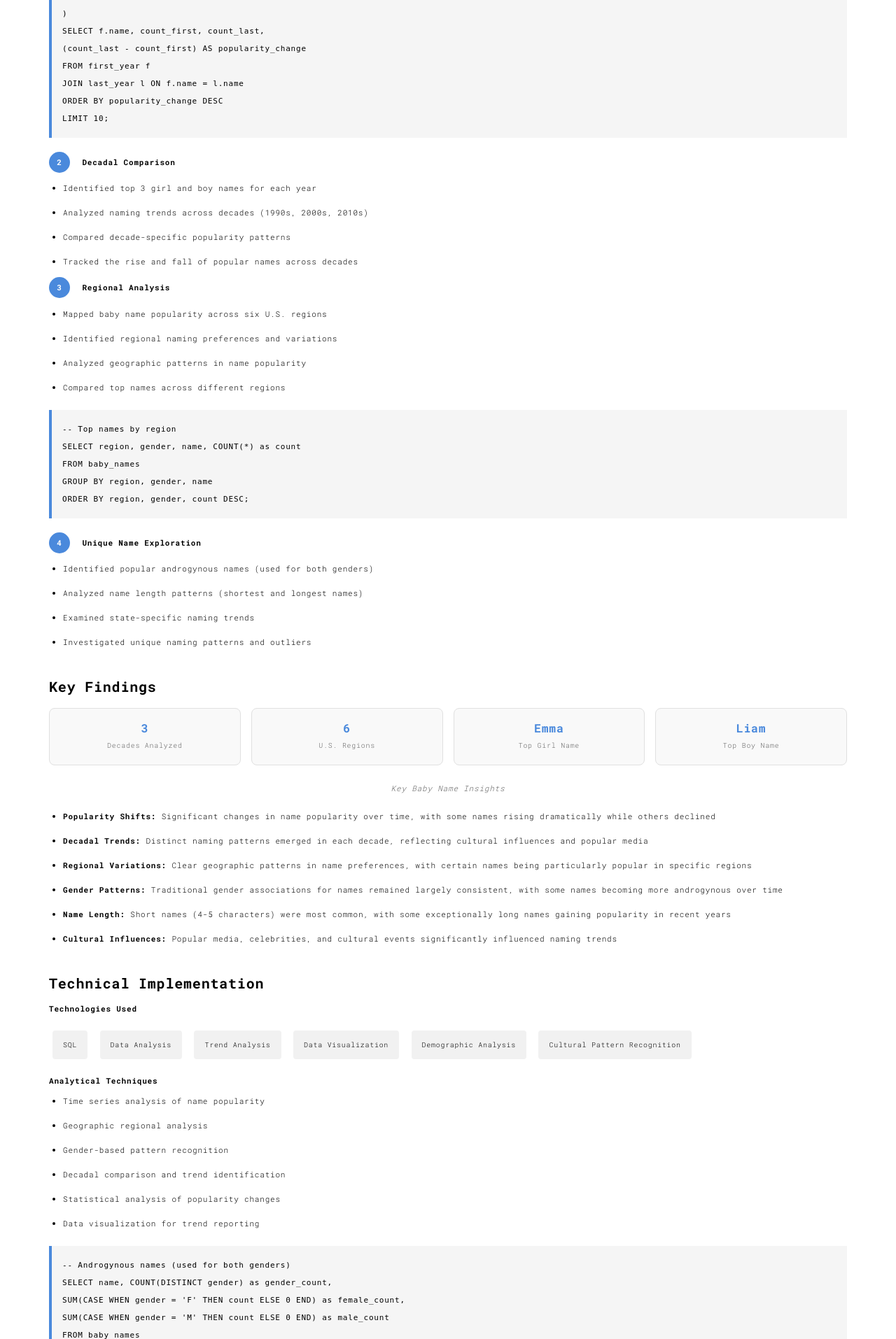
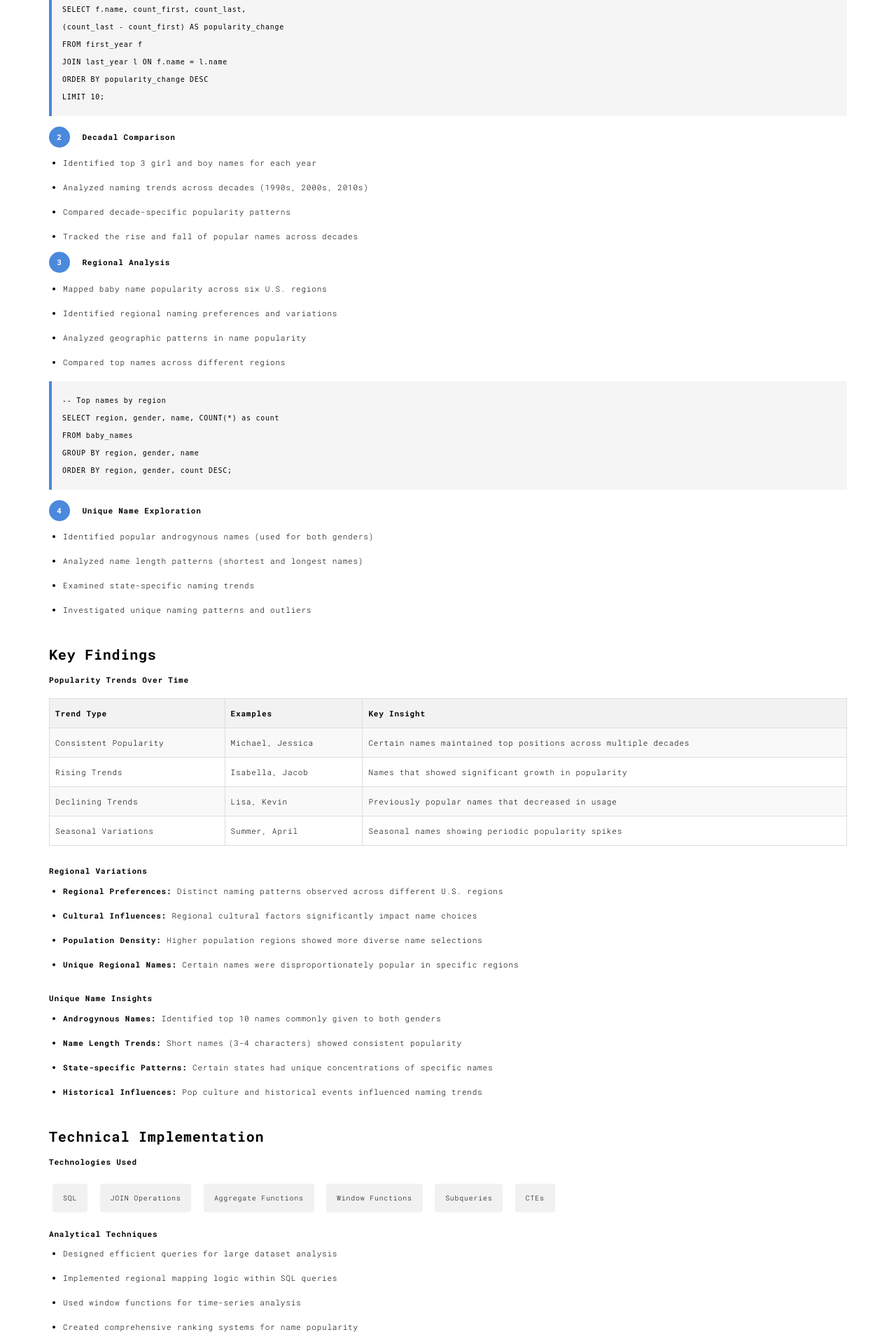
Before and after one commit to pochiman/PythonDeveloper, a Flask app: template S19_Web_Development_with_Python/web_server/templates/work012.html in a window 1280 px wide. Shown: the part 2093-4007 px from the top of the page at 70% size. Run offline with Flask 3, Linux system fonts and the light colour scheme; the template is opened without the code that fills it, so the values that code supplies are empty; some libraries are stand-ins or nearby versions.

Commit message:
initial commit

```diff
--- a/S19_Web_Development_with_Python/web_server/templates/work012.html
+++ b/S19_Web_Development_with_Python/web_server/templates/work012.html
@@ -86,39 +86,47 @@
     margin-right: 10px;
   }
 
-  .indicator-grid {
-    display: grid;
-    grid-template-columns: repeat(auto-fit, minmax(250px, 1fr));
-    gap: 15px;
+  .analysis-table {
+    width: 100%;
+    border-collapse: collapse;
     margin: 20px 0;
   }
 
-  .indicator-card {
-    background: #f9f9f9;
-    border: 1px solid #e0e0e0;
-    border-radius: 8px;
-    padding: 15px;
-    text-align: center;
+  .analysis-table th, .analysis-table td {
+    border: 1px solid #ddd;
+    padding: 8px;
+    text-align: left;
   }
 
-  .indicator-value {
-    font-size: 1.5em;
-    font-weight: bold;
-    color: #4a89dc;
+  .analysis-table th {
+    background-color: #f2f2f2;
   }
 
-  .indicator-label {
-    font-size: 0.9em;
-    color: #666;
+  .analysis-table tr:nth-child(even) {
+    background-color: #f9f9f9;
   }
 
-  .sql-code {
+  .region-badge {
+    display: inline-block;
+    background: #e7f3ff;
+    padding: 4px 8px;
+    margin: 2px;
+    border-radius: 3px;
+    font-size: 0.8em;
+  }
+
+  .code-snippet {
     background-color: #f5f5f5;
     border-left: 4px solid #4a89dc;
     padding: 15px;
+    margin: 15px 0;
     font-family: monospace;
+    font-size: 0.9em;
     overflow-x: auto;
-    margin: 20px 0;
+  }
+
+  .section-spacing {
+    margin-top: 30px;
   }
 </style>
 </head>
@@ -148,18 +156,39 @@
         </ul>
 
         <ul class="nav navbar-nav navbar-right navbar-small visible-md visible-lg">
-          <li><a href="./work001.html" title="">001</a></li>
-          <li><a href="./work002.html" title="">002</a></li>
-          <li><a href="./work003.html" title="">003</a></li>
-          <li><a href="./work004.html" title="">004</a></li>
-          <li><a href="./work005.html" title="">005</a></li>
-          <li><a href="./work006.html" title="">006</a></li>
-          <li><a href="./work007.html" title="">007</a></li>
-          <li><a href="./work008.html" title="">008</a></li>
-          <li><a href="./work009.html" title="">009</a></li>
-          <li><a href="./work010.html" title="">010</a></li>
-          <li><a href="./work011.html" title="">011</a></li>
-          <li><a href="./work012.html" title="" class="active">012</a></li>
+          <li class="dropdown">
+            <a href="#" class="dropdown-toggle" data-toggle="dropdown">
+              012 <span class="caret"></span>
+            </a>
+            <ul class="dropdown-menu">
+              <li><a href="./works.html">All Projects</a></li>
+              <li class="divider"></li>
+              <li><a href="./work001.html">001 : Algorithmic Forex Trading</a></li>
+              <li><a href="./work002.html">002 : AirBnB Listing Analysis</a></li>
+              <li><a href="./work003.html">003 : Electricity Usage Analysis</a></li>
+              <li><a href="./work004.html">004 : Customer Data Preparation</a></li>
+              <li><a href="./work005.html">005 : Customer Classification</a></li>
+              <li><a href="./work006.html">006 : Customer Segmentation</a></li>
+              <li><a href="./work007.html">007 : Global Video Game Sales</a></li>
+              <li><a href="./work008.html">008 : Predicting Fuel Economy</a></li>
+              <li><a href="./work009.html">009 : World Economic Report</a></li>
+              <li><a href="./work010.html">010 : Restaurant Order Analysis</a></li>
+              <li><a href="./work011.html">011 : Motor Vehicle Thefts</a></li>
+              <li><a href="./work012.html">012 : Baby Name Trend Analysis</a></li>
+              <li><a href="./work013.html">013 : Coffee Shop Dashboard</a></li>
+              <li><a href="./work014.html">014 : Traffic Safety Analysis</a></li>
+              <li><a href="./work015.html">015 : Customer Complaint Tracking</a></li>
+              <li><a href="./work016.html">016 : Global Electronics Retailer</a></li>
+              <li><a href="./work017.html">017 : HR Survey Analysis</a></li>
+              <li><a href="./work018.html">018 : Manufacturing Downtime</a></li>
+              <li><a href="./work019.html">019 : MoMA Art Explorer</a></li>
+              <li><a href="./work020.html">020 : CrossFit Games Analysis</a></li>
+              <li><a href="./work021.html">021 : Global CO2 Emissions</a></li>
+              <li><a href="./work022.html">022 : Supply Chain Shipping</a></li>
+              <li><a href="./work023.html">023 : CRM Sales Dashboard</a></li>
+              <li><a href="./work024.html">024 : Stock Market Tracker</a></li>
+            </ul>
+          </li>
         </ul>
       </div>
     </div>
@@ -182,11 +211,11 @@
 
           <div class="tech-stack text-center">
             <span class="tech-item">SQL</span>
-            <span class="tech-item">Data Analysis</span>
-            <span class="tech-item">Trend Analysis</span>
-            <span class="tech-item">Cultural Patterns</span>
-            <span class="tech-item">Data Visualization</span>
-            <span class="tech-item">Demographic Analysis</span>
+            <span class="tech-item">JOIN Operations</span>
+            <span class="tech-item">Aggregate Functions</span>
+            <span class="tech-item">Window Functions</span>
+            <span class="tech-item">Subqueries</span>
+            <span class="tech-item">CTEs</span>
           </div>
         </div>
       </div>
@@ -194,8 +223,8 @@
       <div class="col-md-8 col-md-offset-2 section-container-spacer">
         <div class="row">
           <div class="col-xs-12 col-md-6">
-            <img src="./static/assets/images/work012_2.jpg" class="img-responsive" alt="Regional Name Variations">
-            <p class="img-caption">Geographic analysis of naming patterns across U.S. regions</p>
+            <img src="./static/assets/images/work012_2.jpg" class="img-responsive" alt="Regional Name Distribution">
+            <p class="img-caption">Geographic distribution of popular baby names across U.S. regions</p>
           </div>
           <div class="col-xs-12 col-md-6">
             <img src="./static/assets/images/work012_3.jpg" class="img-responsive" alt="Unique naming patterns">
@@ -209,7 +238,7 @@
           <h3>Project Overview</h3>
           <p>This project involved analyzing U.S. baby name data from Social Security card applications over three decades to identify naming trends, popularity patterns, and regional variations. The analysis helped create an annual baby names report highlighting cultural shifts and emerging naming patterns.</p>
 
-          <p>The project demonstrates my expertise in trend analysis, demographic data interpretation, and identifying cultural patterns through data analysis.</p>
+          <p>The project demonstrates advanced SQL skills including complex joins, window functions, CTEs, and sophisticated aggregation techniques to extract meaningful insights from large datasets.</p>
         </div>
 
         <div class="project-section">
@@ -217,7 +246,7 @@
           <p>A popular baby names website needed to create their annual baby names report with data-driven insights about naming trends. The analysis aimed to identify how names change in popularity over time, vary across regions, and reflect broader cultural shifts.</p>
 
           <div class="insight-box">
-            <strong>Primary Question:</strong> How have baby naming patterns evolved over three decades, what are the regional variations in name popularity, and which names have shown the most significant changes in popularity?
+            <strong>Primary Question:</strong> How have baby naming patterns evolved over three decades, what are the regional variations in name popularity, and which names have shown the most significant changes in demand?
           </div>
         </div>
 
@@ -232,7 +261,7 @@
             <li>Compared popularity rankings across different time periods</li>
           </ul>
 
-          <div class="sql-code">
+          <div class="code-snippet">
             -- Names with biggest popularity jumps<br>
             WITH first_year AS (<br>
             SELECT name, COUNT(*) as count_first<br>
@@ -270,7 +299,7 @@
             <li>Compared top names across different regions</li>
           </ul>
 
-          <div class="sql-code">
+          <div class="code-snippet">
             -- Top names by region<br>
             SELECT region, gender, name, COUNT(*) as count<br>
             FROM baby_names<br>
@@ -290,34 +319,54 @@
         <div class="project-section">
           <h3>Key Findings</h3>
 
-          <div class="indicator-grid">
-            <div class="indicator-card">
-              <div class="indicator-value">3</div>
-              <div class="indicator-label">Decades Analyzed</div>
-            </div>
-            <div class="indicator-card">
-              <div class="indicator-value">6</div>
-              <div class="indicator-label">U.S. Regions</div>
-            </div>
-            <div class="indicator-card">
-              <div class="indicator-value">Emma</div>
-              <div class="indicator-label">Top Girl Name</div>
-            </div>
-            <div class="indicator-card">
-              <div class="indicator-value">Liam</div>
-              <div class="indicator-label">Top Boy Name</div>
-            </div>
-          </div>
+          <h4>Popularity Trends Over Time</h4>
+          <table class="analysis-table">
+            <tr>
+              <th>Trend Type</th>
+              <th>Examples</th>
+              <th>Key Insight</th>
+            </tr>
+            <tr>
+              <td>Consistent Popularity</td>
+              <td>Michael, Jessica</td>
+              <td>Certain names maintained top positions across multiple decades</td>
+            </tr>
+            <tr>
+              <td>Rising Trends</td>
+              <td>Isabella, Jacob</td>
+              <td>Names that showed significant growth in popularity</td>
+            </tr>
+            <tr>
+              <td>Declining Trends</td>
+              <td>Lisa, Kevin</td>
+              <td>Previously popular names that decreased in usage</td>
+            </tr>
+            <tr>
+              <td>Seasonal Variations</td>
+              <td>Summer, April</td>
+              <td>Seasonal names showing periodic popularity spikes</td>
+            </tr>
+          </table>
 
-          <p class="img-caption">Key Baby Name Insights</p>
+          <div class="section-spacing"></div>
+
+          <h4>Regional Variations</h4>
 
           <ul class="feature-list">
-            <li><strong>Popularity Shifts:</strong> Significant changes in name popularity over time, with some names rising dramatically while others declined</li>
-            <li><strong>Decadal Trends:</strong> Distinct naming patterns emerged in each decade, reflecting cultural influences and popular media</li>
-            <li><strong>Regional Variations:</strong> Clear geographic patterns in name preferences, with certain names being particularly popular in specific regions</li>
-            <li><strong>Gender Patterns:</strong> Traditional gender associations for names remained largely consistent, with some names becoming more androgynous over time</li>
-            <li><strong>Name Length:</strong> Short names (4-5 characters) were most common, with some exceptionally long names gaining popularity in recent years</li>
-            <li><strong>Cultural Influences:</strong> Popular media, celebrities, and cultural events significantly influenced naming trends</li>
+            <li><strong>Regional Preferences:</strong> Distinct naming patterns observed across different U.S. regions</li>
+            <li><strong>Cultural Influences:</strong> Regional cultural factors significantly impact name choices</li>
+            <li><strong>Population Density:</strong> Higher population regions showed more diverse name selections</li>
+            <li><strong>Unique Regional Names:</strong> Certain names were disproportionately popular in specific regions</li>
+          </ul>
+
+          <div class="section-spacing"></div>
+
+          <h4>Unique Name Insights</h4>
+          <ul class="feature-list">
+            <li><strong>Androgynous Names:</strong> Identified top 10 names commonly given to both genders</li>
+            <li><strong>Name Length Trends:</strong> Short names (3-4 characters) showed consistent popularity</li>
+            <li><strong>State-specific Patterns:</strong> Certain states had unique concentrations of specific names</li>
+            <li><strong>Historical Influences:</strong> Pop culture and historical events influenced naming trends</li>
           </ul>
         </div>
 
@@ -327,24 +376,25 @@
           <h4>Technologies Used</h4>
           <div class="tech-stack">
             <span class="tech-item">SQL</span>
-            <span class="tech-item">Data Analysis</span>
-            <span class="tech-item">Trend Analysis</span>
-            <span class="tech-item">Data Visualization</span>
-            <span class="tech-item">Demographic Analysis</span>
-            <span class="tech-item">Cultural Pattern Recognition</span>
+            <span class="tech-item">JOIN Operations</span>
+            <span class="tech-item">Aggregate Functions</span>
+            <span class="tech-item">Window Functions</span>
+            <span class="tech-item">Subqueries</span>
+            <span class="tech-item">CTEs</span>
+
           </div>
 
           <h4>Analytical Techniques</h4>
           <ul class="feature-list">
-            <li>Time series analysis of name popularity</li>
-            <li>Geographic regional analysis</li>
-            <li>Gender-based pattern recognition</li>
-            <li>Decadal comparison and trend identification</li>
-            <li>Statistical analysis of popularity changes</li>
-            <li>Data visualization for trend reporting</li>
+            <li>Designed efficient queries for large dataset analysis</li>
+            <li>Implemented regional mapping logic within SQL queries</li>
+            <li>Used window functions for time-series analysis</li>
+            <li>Created comprehensive ranking systems for name popularity</li>
+            <li>Optimized query performance for large data volumes</li>
+            <li>Implemented data validation and quality checks</li>
           </ul>
 
-          <div class="sql-code">
+          <div class="code-snippet">
             -- Androgynous names (used for both genders)<br>
             SELECT name, COUNT(DISTINCT gender) as gender_count,<br>
             SUM(CASE WHEN gender = 'F' THEN count ELSE 0 END) as female_count,<br>
@@ -361,12 +411,11 @@
           <h3>Business Impact</h3>
           <p>The analysis provided the baby names website with actionable insights to:</p>
           <ul class="feature-list">
-            <li>Create a comprehensive annual baby names report with data-driven insights</li>
-            <li>Develop interactive tools for parents to explore name trends and popularity</li>
-            <li>Identify emerging naming trends for content creation</li>
-            <li>Understand regional variations to tailor content to specific audiences</li>
-            <li>Track cultural influences on naming patterns for trend forecasting</li>
-            <li>Provide expecting parents with valuable insights for name selection</li>
+            <li>Enable data-driven content creation for the annual baby names report</li>
+            <li>Provide engaging statistics for website visitors and expecting parents</li>
+            <li>Identify trending names for predictive content planning</li>
+            <li>Enhance user engagement through personalized regional insights</li>
+            <li>Support marketing campaigns with data-backed naming trends</li>
           </ul>
 
           <div class="insight-box">
```
